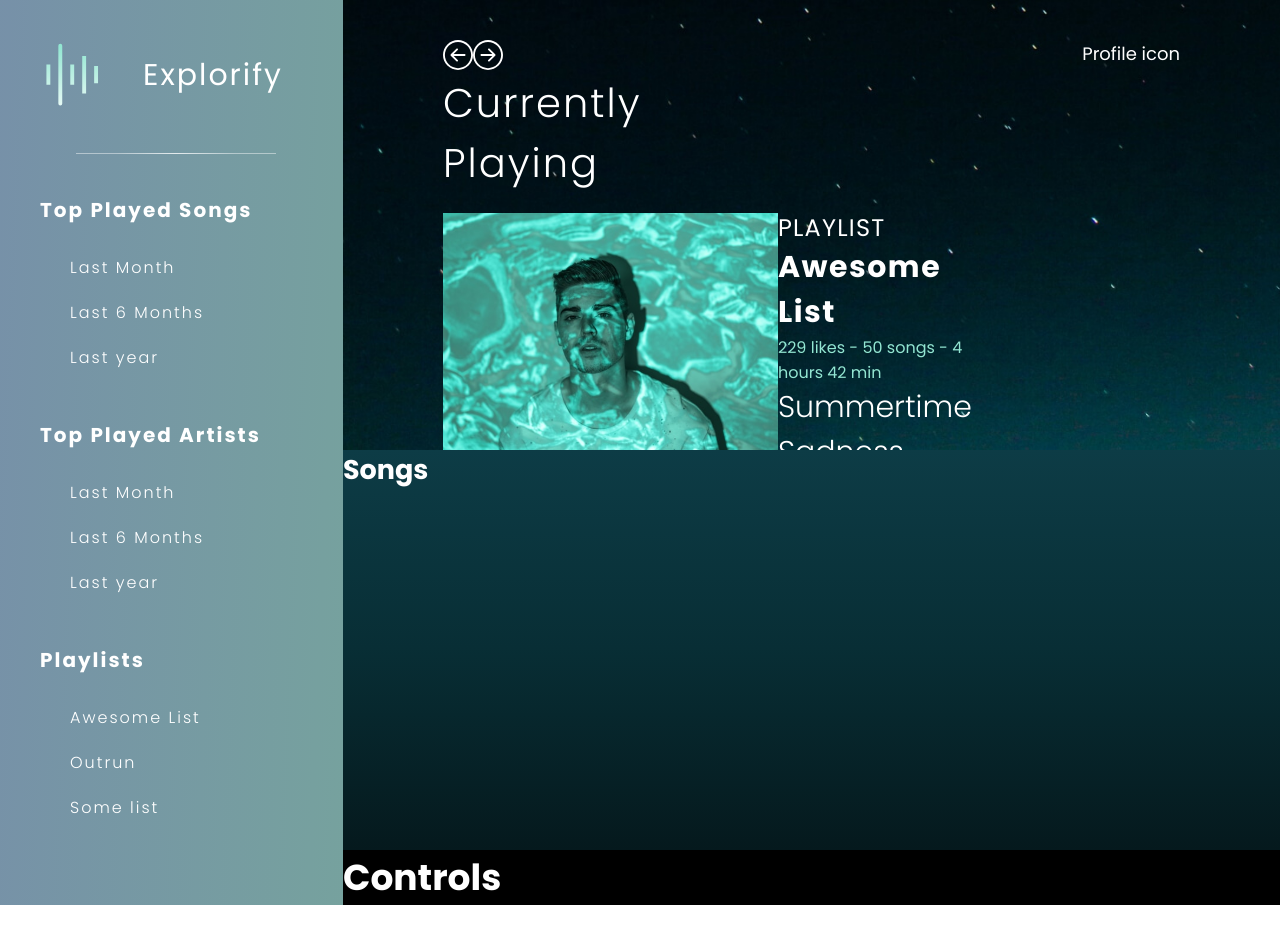
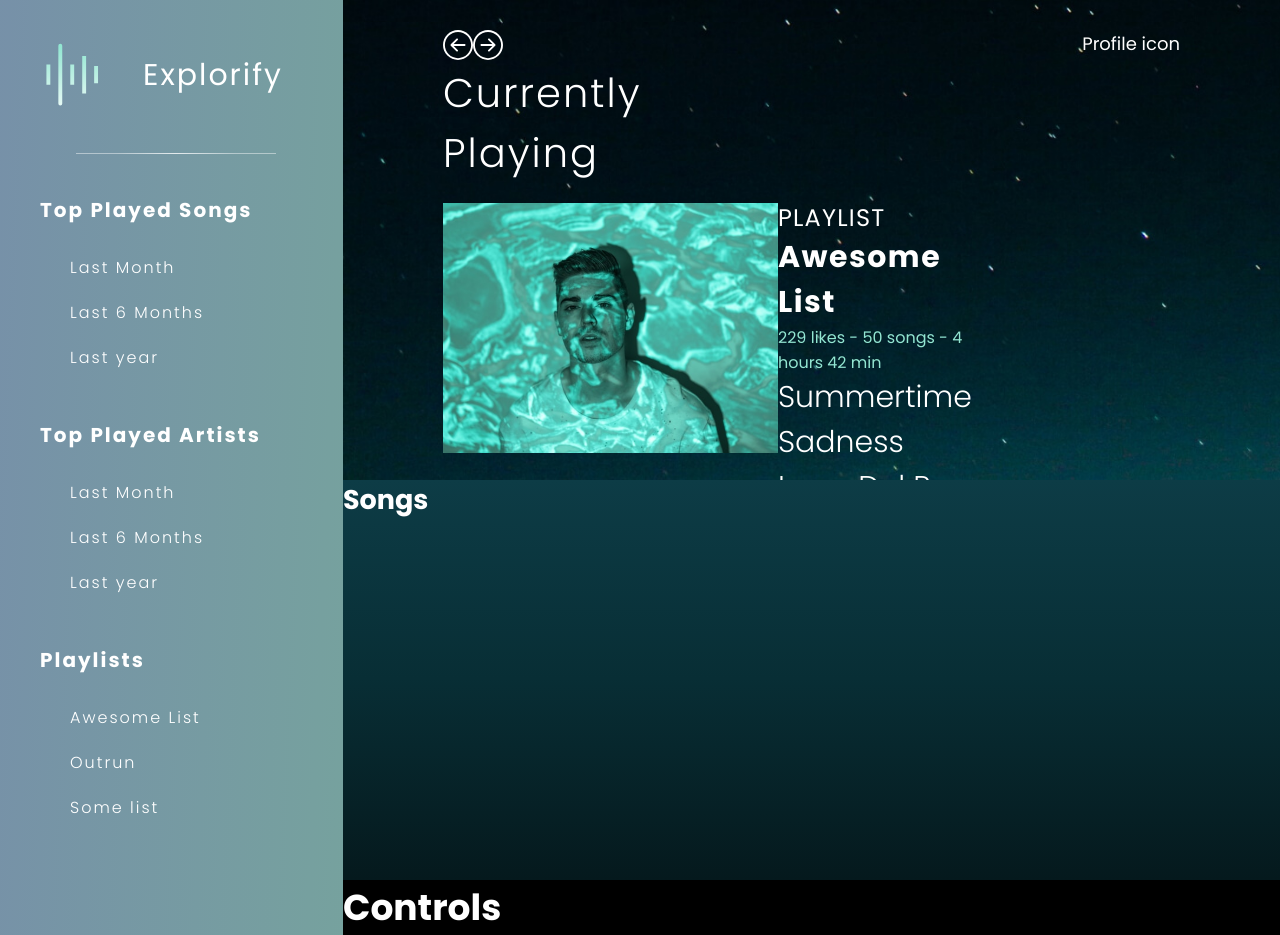
Before and after one commit to RichardVerbraak/Explorify, a React app in the folder frontend/: page / in a window 1280 px wide. Before the commit the page ends 905 px from the top, so only its background shows below. Built offline with nearby package versions, Linux system fonts and the light colour scheme.

Commit message:
Spaced the elements inside the header more

```diff
--- a/frontend/src/sass/layout/_container.scss
+++ b/frontend/src/sass/layout/_container.scss
@@ -11,5 +11,5 @@
 		'sidebar controls controls';
 
 	grid-template-columns: 1fr 4fr;
-	grid-template-rows: 45rem 40rem;
+	grid-template-rows: 48rem 40rem;
 }
--- a/frontend/src/sass/layout/_header.scss
+++ b/frontend/src/sass/layout/_header.scss
@@ -10,7 +10,7 @@
 	background-position: bottom left;
 	background-size: cover;
 
-	padding: 4rem 10rem;
+	padding: 3rem 10rem;
 
 	// Container for pagination & profile
 	&__navigation {
@@ -46,6 +46,7 @@
 		}
 
 		&--cover {
+			// border-radius: 5px;
 		}
 	}
 
```
